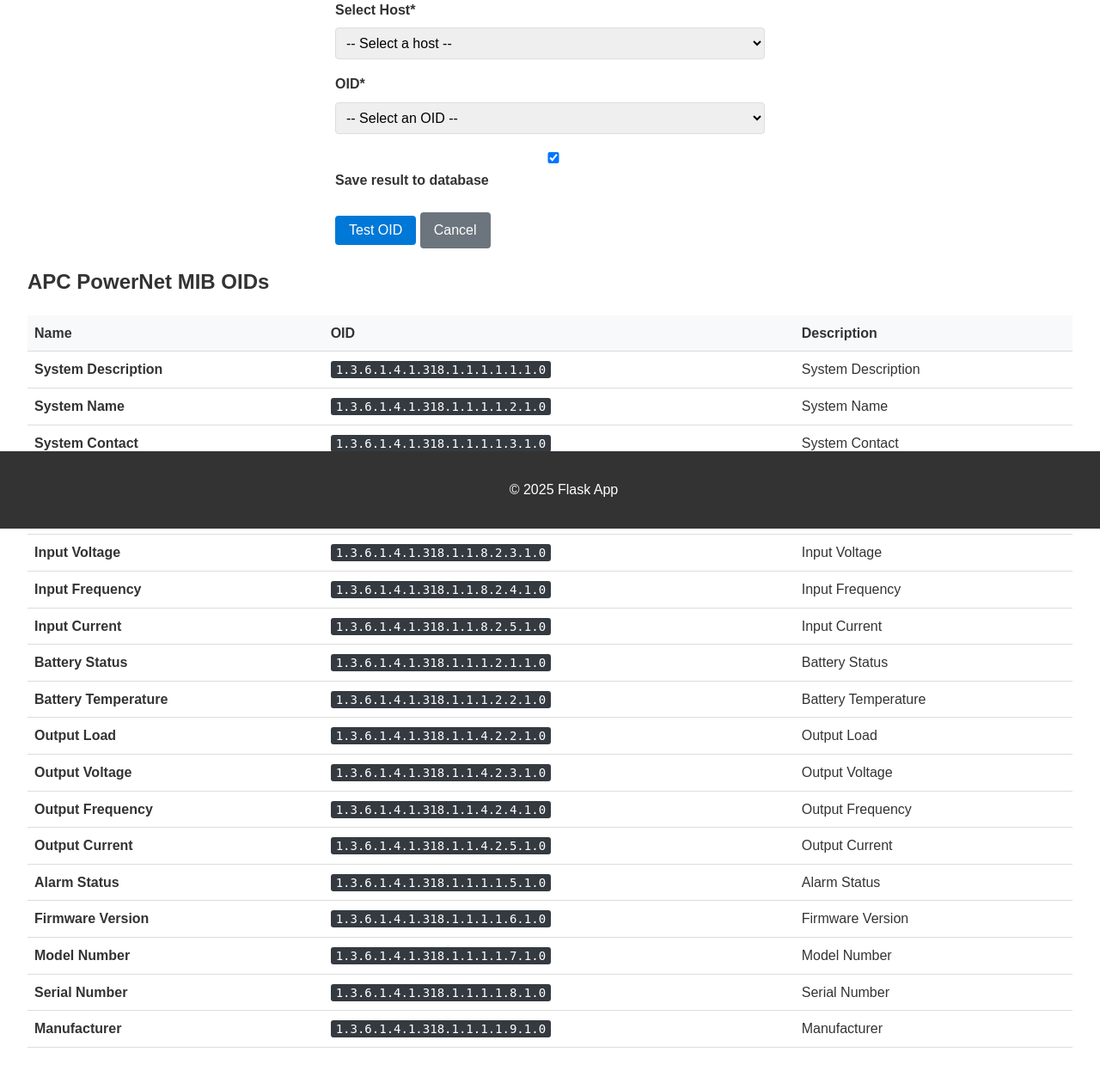
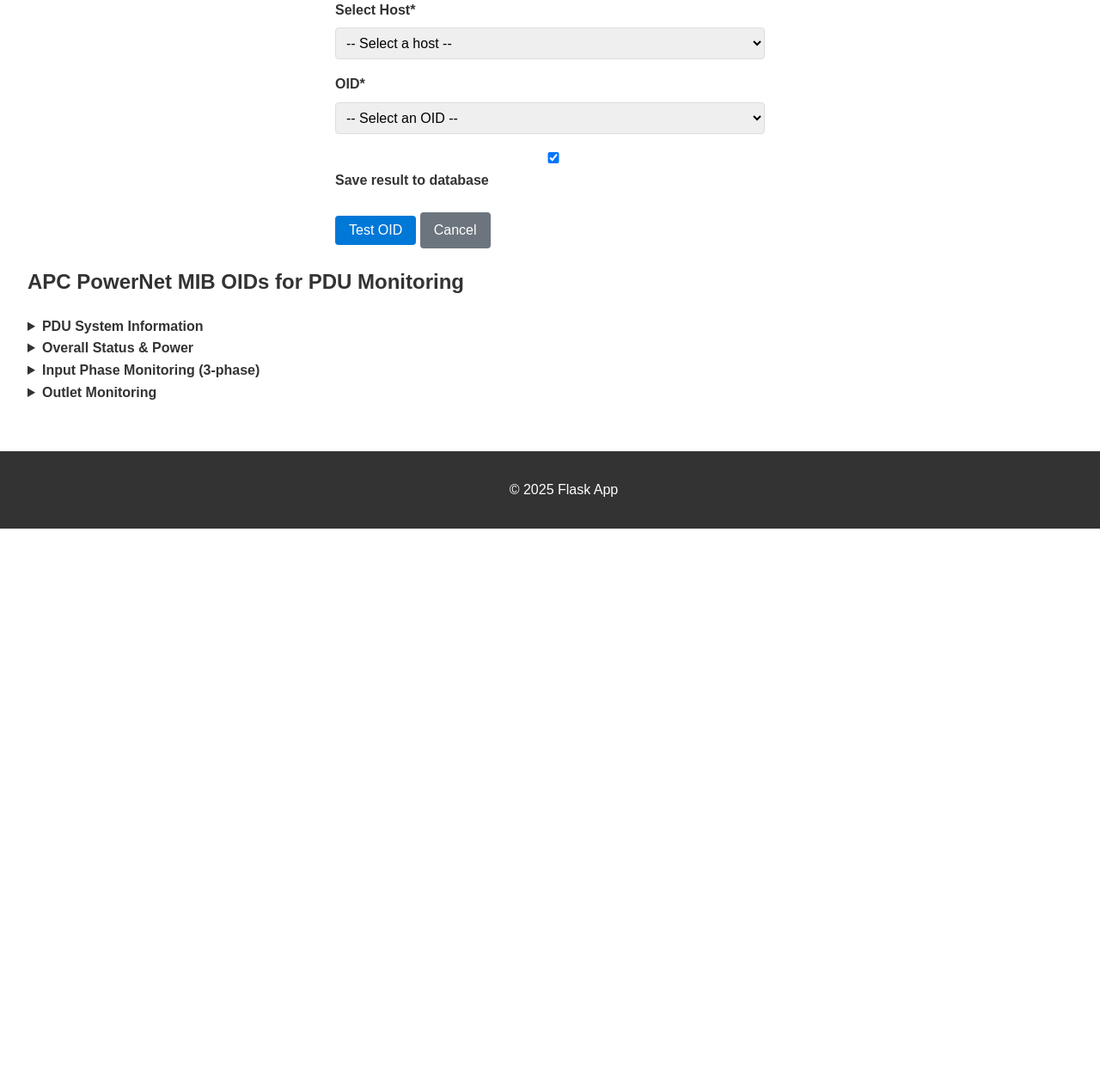
Before and after one commit to bertus-snellen-NTT/LAB_PDU, a Flask app: page /test-snmp in a window 1280 px wide. Shown: the part 185-1452 px from the top of the page at 86% size. After the commit the page ends 800 px from the top, so only its background shows below. Run offline with Flask 3, Linux system fonts and the light colour scheme; data that the repository does not hold is empty.

Commit message:
Focus OIDs on APC PDU monitoring
Co-authored-by: bertus-snellen-NTT <bertus-snellen-NTT@users.noreply.github.com>

```diff
--- a/app/routes.py
+++ b/app/routes.py
@@ -58,27 +58,42 @@ def test_snmp():
     """Test SNMP queries on configured hosts with common APC OIDs."""
     hosts = get_all_hosts()
 
-    # Common APC PowerNet MIB OIDs
+    # APC PowerNet MIB OIDs focused on PDU monitoring
     apc_oids = {
-        'System Description': '1.3.6.1.4.1.318.1.1.1.1.1.1.0',
-        'System Name': '1.3.6.1.4.1.318.1.1.1.1.2.1.0',
-        'System Contact': '1.3.6.1.4.1.318.1.1.1.1.3.1.0',
-        'System Location': '1.3.6.1.4.1.318.1.1.1.1.4.1.0',
-        'System Uptime': '1.3.6.1.2.1.1.3.0',
-        'Input Voltage': '1.3.6.1.4.1.318.1.1.8.2.3.1.0',
-        'Input Frequency': '1.3.6.1.4.1.318.1.1.8.2.4.1.0',
-        'Input Current': '1.3.6.1.4.1.318.1.1.8.2.5.1.0',
-        'Battery Status': '1.3.6.1.4.1.318.1.1.1.2.1.1.0',
-        'Battery Temperature': '1.3.6.1.4.1.318.1.1.1.2.2.1.0',
-        'Output Load': '1.3.6.1.4.1.318.1.1.4.2.2.1.0',
-        'Output Voltage': '1.3.6.1.4.1.318.1.1.4.2.3.1.0',
-        'Output Frequency': '1.3.6.1.4.1.318.1.1.4.2.4.1.0',
-        'Output Current': '1.3.6.1.4.1.318.1.1.4.2.5.1.0',
-        'Alarm Status': '1.3.6.1.4.1.318.1.1.1.1.5.1.0',
-        'Firmware Version': '1.3.6.1.4.1.318.1.1.1.1.6.1.0',
-        'Model Number': '1.3.6.1.4.1.318.1.1.1.1.7.1.0',
-        'Serial Number': '1.3.6.1.4.1.318.1.1.1.1.8.1.0',
-        'Manufacturer': '1.3.6.1.4.1.318.1.1.1.1.9.1.0',
+        # PDU System Information
+        'PDU Name': '1.3.6.1.4.1.318.1.1.26.1.1.1.0',
+        'PDU Model': '1.3.6.1.4.1.318.1.1.26.1.1.2.0',
+        'PDU Serial Number': '1.3.6.1.4.1.318.1.1.26.1.1.3.0',
+        'PDU Firmware': '1.3.6.1.4.1.318.1.1.26.1.1.4.0',
+        'PDU Location': '1.3.6.1.4.1.318.1.1.26.1.1.5.0',
+
+        # Overall PDU Status
+        'Overall Status': '1.3.6.1.4.1.318.1.1.26.2.1.0',
+        'Overall Alarm Status': '1.3.6.1.4.1.318.1.1.26.2.2.0',
+        'Total Current': '1.3.6.1.4.1.318.1.1.26.4.1.1.0',
+        'Total Power': '1.3.6.1.4.1.318.1.1.26.4.1.2.0',
+        'Total Apparent Power': '1.3.6.1.4.1.318.1.1.26.4.1.3.0',
+
+        # Input Phase Monitoring (3-phase PDUs)
+        'Phase 1 Voltage': '1.3.6.1.4.1.318.1.1.26.6.2.1.1.1',
+        'Phase 1 Current': '1.3.6.1.4.1.318.1.1.26.6.2.1.2.1',
+        'Phase 1 Power': '1.3.6.1.4.1.318.1.1.26.6.2.1.3.1',
+        'Phase 2 Voltage': '1.3.6.1.4.1.318.1.1.26.6.2.1.1.2',
+        'Phase 2 Current': '1.3.6.1.4.1.318.1.1.26.6.2.1.2.2',
+        'Phase 2 Power': '1.3.6.1.4.1.318.1.1.26.6.2.1.3.2',
+        'Phase 3 Voltage': '1.3.6.1.4.1.318.1.1.26.6.2.1.1.3',
+        'Phase 3 Current': '1.3.6.1.4.1.318.1.1.26.6.2.1.2.3',
+        'Phase 3 Power': '1.3.6.1.4.1.318.1.1.26.6.2.1.3.3',
+
+        # Outlet Monitoring (first 8 outlets as examples)
+        'Outlet 1 Name': '1.3.6.1.4.1.318.1.1.26.6.3.2.1.2.1',
+        'Outlet 1 Status': '1.3.6.1.4.1.318.1.1.26.6.3.2.1.5.1',
+        'Outlet 1 Current': '1.3.6.1.4.1.318.1.1.26.6.3.2.1.6.1',
+        'Outlet 1 Power': '1.3.6.1.4.1.318.1.1.26.6.3.2.1.8.1',
+        'Outlet 2 Name': '1.3.6.1.4.1.318.1.1.26.6.3.2.1.2.2',
+        'Outlet 2 Status': '1.3.6.1.4.1.318.1.1.26.6.3.2.1.5.2',
+        'Outlet 2 Current': '1.3.6.1.4.1.318.1.1.26.6.3.2.1.6.2',
+        'Outlet 2 Power': '1.3.6.1.4.1.318.1.1.26.6.3.2.1.8.2',
     }
 
     if request.method == 'POST':
--- a/app/templates/test_snmp.html
+++ b/app/templates/test_snmp.html
@@ -48,23 +48,96 @@
   </div>
 </form>
 
-<h2>APC PowerNet MIB OIDs</h2>
+<h2>APC PowerNet MIB OIDs for PDU Monitoring</h2>
+<div class="oid-categories">
+  <details class="oid-category">
+    <summary><strong>PDU System Information</strong></summary>
     <table class="oid-table">
       <thead>
         <tr>
           <th>Name</th>
           <th>OID</th>
-      <th>Description</th>
         </tr>
       </thead>
       <tbody>
         {% for name, oid in apc_oids.items() %}
+          {% if 'PDU' in name or 'Firmware' in name or 'Serial' in name or 'Location' in name %}
         <tr>
-      <td><strong>{{ name }}</strong></td>
+          <td>{{ name }}</td>
           <td><code>{{ oid }}</code></td>
-      <td>{{ name }}</td>
         </tr>
+          {% endif %}
         {% endfor %}
       </tbody>
     </table>
+  </details>
+
+  <details class="oid-category">
+    <summary><strong>Overall Status & Power</strong></summary>
+    <table class="oid-table">
+      <thead>
+        <tr>
+          <th>Name</th>
+          <th>OID</th>
+        </tr>
+      </thead>
+      <tbody>
+        {% for name, oid in apc_oids.items() %}
+          {% if 'Status' in name or 'Current' in name or 'Power' in name or 'Apparent' in name %}
+            {% if 'Phase' not in name and 'Outlet' not in name %}
+        <tr>
+          <td>{{ name }}</td>
+          <td><code>{{ oid }}</code></td>
+        </tr>
+            {% endif %}
+          {% endif %}
+        {% endfor %}
+      </tbody>
+    </table>
+  </details>
+
+  <details class="oid-category">
+    <summary><strong>Input Phase Monitoring (3-phase)</strong></summary>
+    <table class="oid-table">
+      <thead>
+        <tr>
+          <th>Name</th>
+          <th>OID</th>
+        </tr>
+      </thead>
+      <tbody>
+        {% for name, oid in apc_oids.items() %}
+          {% if 'Phase' in name %}
+        <tr>
+          <td>{{ name }}</td>
+          <td><code>{{ oid }}</code></td>
+        </tr>
+          {% endif %}
+        {% endfor %}
+      </tbody>
+    </table>
+  </details>
+
+  <details class="oid-category">
+    <summary><strong>Outlet Monitoring</strong></summary>
+    <table class="oid-table">
+      <thead>
+        <tr>
+          <th>Name</th>
+          <th>OID</th>
+        </tr>
+      </thead>
+      <tbody>
+        {% for name, oid in apc_oids.items() %}
+          {% if 'Outlet' in name %}
+        <tr>
+          <td>{{ name }}</td>
+          <td><code>{{ oid }}</code></td>
+        </tr>
+          {% endif %}
+        {% endfor %}
+      </tbody>
+    </table>
+  </details>
+</div>
 {% endblock %}
```
Lines whose indentation alone changed are shown as unchanged.
